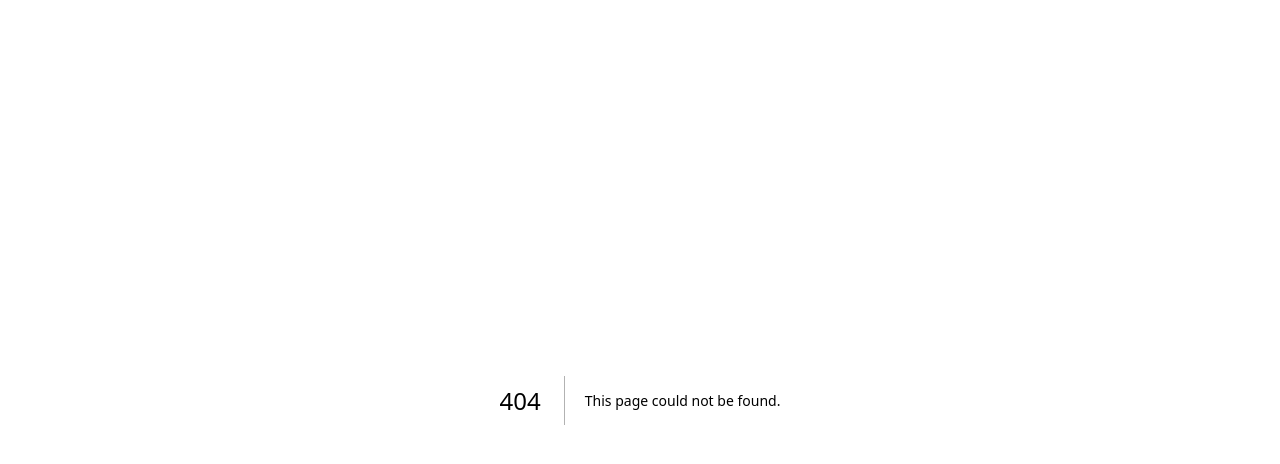
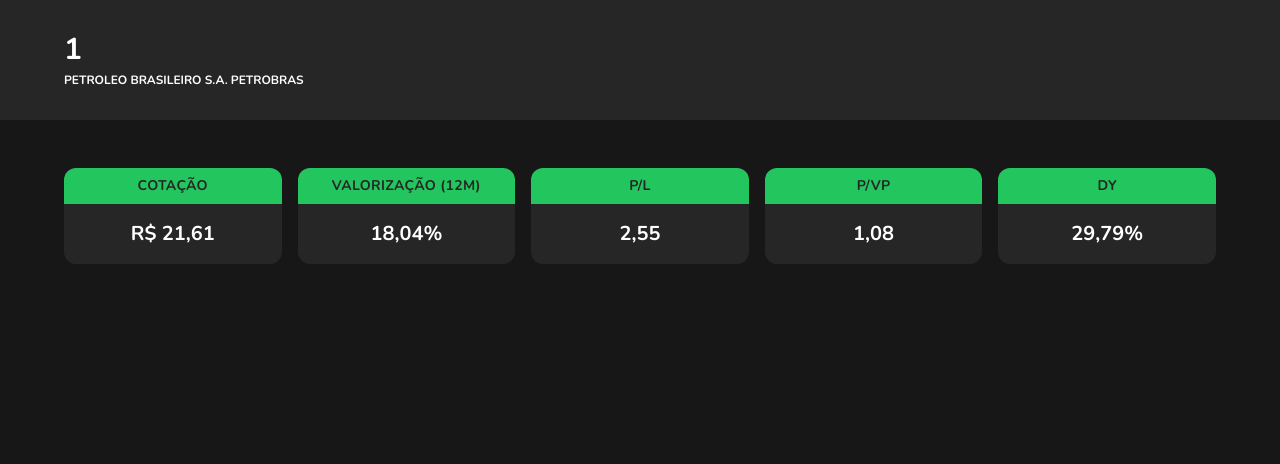
Before and after one commit to vitorwlima/windinvest, a Next.js app in the folder web/: page /ativos/1 in a window 1280 px wide. Before the commit this address had no page. Shown: the top 464 px of the page. Built offline with nearby package versions, Linux system fonts and the light colour scheme.

Commit message:
feat: add mocked asset page

```diff
--- a/web/package.json
+++ b/web/package.json
@@ -22,6 +22,7 @@
   "devDependencies": {
     "@rocketseat/eslint-config": "^2.1.0",
     "eslint": "^8.47.0",
-    "eslint-config-next": "^13.4.19"
+    "eslint-config-next": "^13.4.19",
+    "eslint-plugin-tailwindcss": "^3.13.0"
   }
 }
--- a/web/src/app/ativo/[asset]/page.tsx
+++ /dev/null
@@ -1,15 +0,0 @@
-type PageParams = {
-  params: {
-    asset: string
-  }
-}
-
-const AssetPage: React.FC<PageParams> = ({ params: { asset } }) => {
-  return (
-    <div>
-      <h1>{asset}</h1>
-    </div>
-  )
-}
-
-export default AssetPage
--- /dev/null
+++ b/web/src/app/ativos/[asset]/page.tsx
@@ -0,0 +1,50 @@
+import { AssetHeader } from 'src/components/AssetHeader'
+import { DataCard } from 'src/components/DataCard'
+
+type PageParams = {
+  params: {
+    asset: string
+  }
+}
+
+const mockData = [
+  {
+    title: 'Cotação',
+    data: 'R$ 21,61',
+  },
+  {
+    title: 'Valorização (12M)',
+    data: '18,04%',
+  },
+  {
+    title: 'P/L',
+    data: '2,55',
+  },
+  {
+    title: 'P/VP',
+    data: '1,08',
+  },
+  {
+    title: 'DY',
+    data: '29,79%',
+  },
+]
+
+const AssetPage: React.FC<PageParams> = ({ params: { asset } }) => {
+  return (
+    <main>
+      <AssetHeader
+        asset={asset}
+        companyName="PETROLEO BRASILEIRO S.A. PETROBRAS"
+      />
+
+      <section className="mx-auto mt-12 grid max-w-6xl grid-cols-1 gap-4 lg:grid-cols-5">
+        {mockData.map(({ title, data }) => (
+          <DataCard key={title} title={title} data={data} />
+        ))}
+      </section>
+    </main>
+  )
+}
+
+export default AssetPage
--- a/web/src/app/layout.tsx
+++ b/web/src/app/layout.tsx
@@ -1,8 +1,8 @@
 import type { Metadata } from 'next'
-import { Inter } from 'next/font/google'
+import { Nunito } from 'next/font/google'
 import './globals.css'
 
-const inter = Inter({ subsets: ['latin'] })
+const nunito = Nunito({ subsets: ['latin'] })
 
 export const metadata: Metadata = {
   title: 'Stockz',
@@ -11,8 +11,8 @@
 
 const RootLayout = ({ children }: { children: React.ReactNode }) => {
   return (
-    <html lang="en">
-      <body className={inter.className}>{children}</body>
+    <html lang="pt" className="bg-neutral-900 text-white">
+      <body className={nunito.className}>{children}</body>
     </html>
   )
 }
--- a/web/src/app/page.tsx
+++ b/web/src/app/page.tsx
@@ -1,7 +1,7 @@
 const Home = () => {
   return (
-    <main className="flex min-h-screen flex-col items-center justify-between p-24 bg-black">
-      <h1 className="font-bold text-white text-3xl">Stockz</h1>
+    <main className="flex min-h-screen flex-col items-center justify-between bg-black p-24">
+      <h1 className="text-3xl font-bold text-white">Stockz</h1>
     </main>
   )
 }
--- /dev/null
+++ b/web/src/components/AssetHeader.tsx
@@ -0,0 +1,15 @@
+type Props = {
+  asset: string
+  companyName: string
+}
+
+export const AssetHeader: React.FC<Props> = ({ asset, companyName }) => {
+  return (
+    <header className="bg-neutral-800 px-2 py-8">
+      <div className="mx-auto flex max-w-6xl flex-col gap-1 font-bold">
+        <h1 className="text-3xl">{asset.toUpperCase()}</h1>
+        <h2 className="text-xs">{companyName}</h2>
+      </div>
+    </header>
+  )
+}
--- /dev/null
+++ b/web/src/components/DataCard.tsx
@@ -0,0 +1,15 @@
+type Props = {
+  title: string
+  data: string
+}
+
+export const DataCard: React.FC<Props> = ({ title, data }) => {
+  return (
+    <div className="flex flex-col items-center overflow-hidden rounded-xl font-bold">
+      <h3 className="w-full bg-green-500 p-2 text-center text-sm tracking-wide text-neutral-800">
+        {title.toUpperCase()}
+      </h3>
+      <p className="w-full bg-neutral-800 p-4 text-center text-xl">{data}</p>
+    </div>
+  )
+}
```
Also changed, not shown: web/.eslintrc.json, 1 other file (tests, documents, lock files or other folders).
